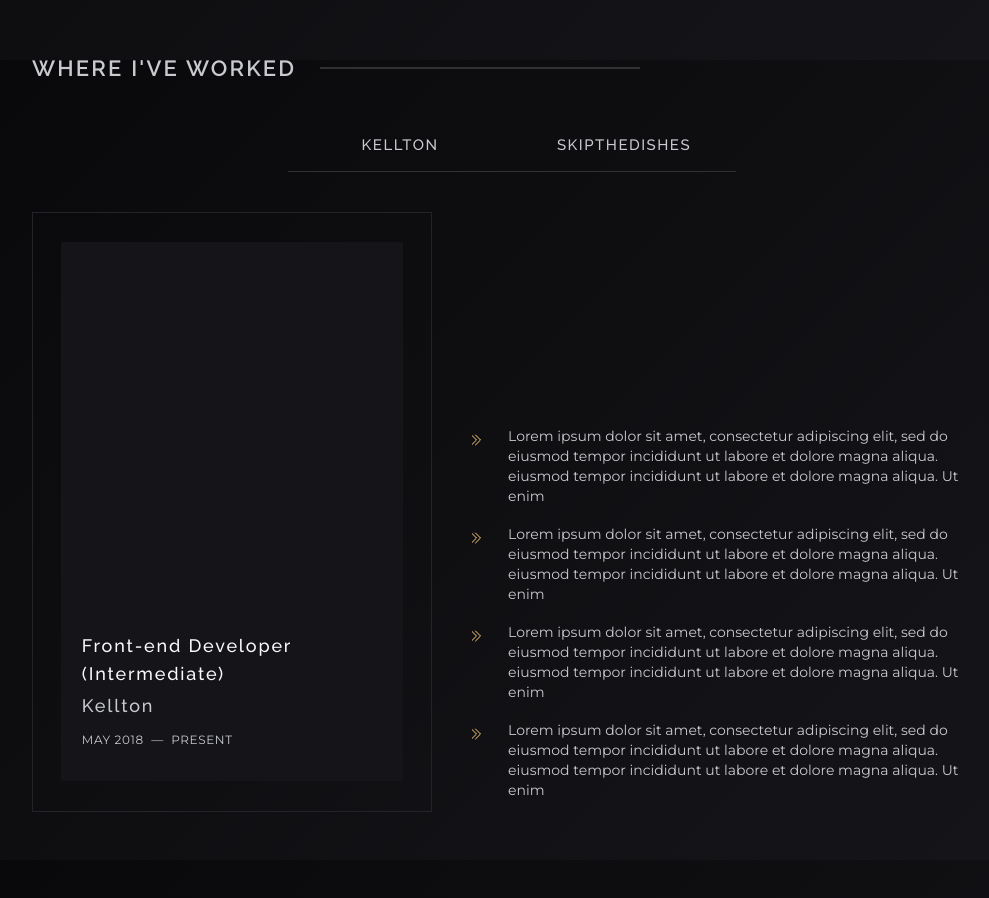
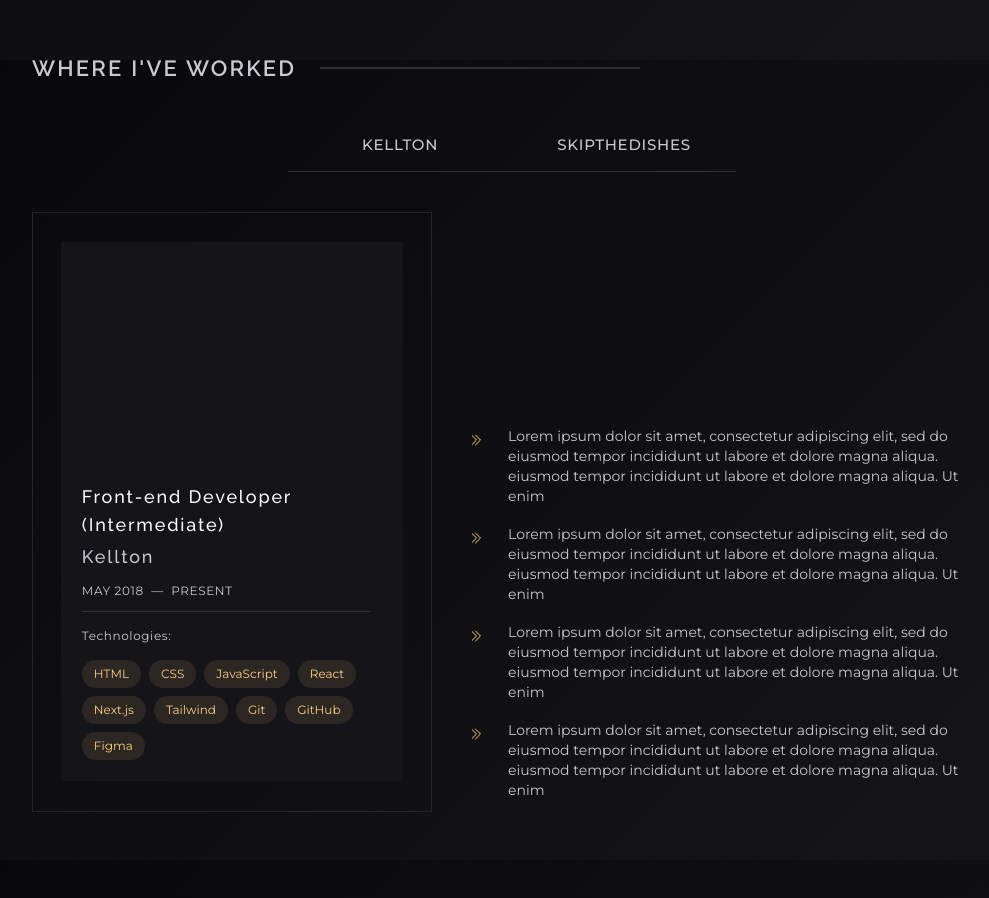
Before and after one commit to eseoooo/v1, a Next.js app: page / in a window 1280 px wide. Shown: the part 1540-2438 px from the top of the page, without its empty margins (128-1117 px from the left). Built offline with nearby package versions, Linux system fonts and the light colour scheme.

Commit message:
add technologies used

```diff
--- a/components/experience/experience-list.js
+++ b/components/experience/experience-list.js
@@ -9,11 +9,11 @@
         {jobs.map((job, index) => (
           <li
             key={index}
-            className="border-b w-full min-w-40 border-dark-800 mb-2"
+            className="border-b w-full min-w-40 border-dark-800 mb-2 font-montserrat"
           >
             <button
               type="button"
-              className="focused-link py-3 w-full font-medium text-base-base border-b-2 border-transparent hover:border-gold-700 hover:text-gold-700 hover:bg-gold-700/10 focus-visible:text-gold-700 focus-visible:bg-gold-700/10 duration-300 ease-out tracking-widest uppercase"
+              className="focused-link py-3 w-full font-medium text-base-base border-b-2 border-transparent hover:border-gold-700 hover:text-gold-700 hover:bg-gold-700/10 focus-visible:text-gold-700 focus-visible:bg-gold-700/10 duration-300 ease-out tracking-wider uppercase"
             >
               {job}
             </button>
--- a/components/experience/experience.js
+++ b/components/experience/experience.js
@@ -2,6 +2,7 @@
 import ExperienceList from "@/components/experience/experience-list";
 import JobTitlePanel from "@/components/experience/job-title-panel";
 import JobDescriptionPanel from "@/components/experience/job-description-panel";
+import TechnologiesUsedList from "@/components/shared/technologies-used-list";
 
 export default function Experience() {
   return (
@@ -9,7 +10,9 @@
       <HeadingDash>where I&apos;ve worked</HeadingDash>
       <ExperienceList />
       <div className="flex w-full flex-col justify-center  md:flex-row gap-6 lgg:gap-x-10">
-        <JobTitlePanel />
+        <JobTitlePanel>
+          <TechnologiesUsedList className="max-w-72" />
+        </JobTitlePanel>
         <JobDescriptionPanel />
       </div>
     </section>
--- a/components/experience/job-title-panel.js
+++ b/components/experience/job-title-panel.js
@@ -2,7 +2,7 @@
 import Link from "next/link";
 import { useRef } from "react";
 
-export default function JobTitlePanel() {
+export default function JobTitlePanel({ children }) {
   const linkRef = useRef();
   const linkClickHandler = (event) => {
     linkRef.current.click();
@@ -34,6 +34,7 @@
           <h6 aria-label="May 2018 to Present" className="uppercase">
             May 2018 &nbsp;—&nbsp; Present
           </h6>
+          {children} {/* Technologies used */}
         </div>
       </div>
 
@@ -58,6 +59,7 @@
         <h6 aria-label="May 2018 to Present" className="uppercase">
           May 2018 &nbsp;—&nbsp; Present
         </h6>
+        {children} {/* Technologies used */}
       </div>
     </>
   );
--- /dev/null
+++ b/components/shared/technologies-used-list.js
@@ -0,0 +1,29 @@
+export default function TechnologiesUsedList({ technologies, className }) {
+  const techs = [
+    "HTML",
+    "CSS",
+    "JavaScript",
+    "React",
+    "Next.js",
+    "Tailwind",
+    "Git",
+    "GitHub",
+    "Figma",
+  ];
+
+  return (
+    <div className={`${className}`}>
+      <h6 className="pt-4 mb-4 border-t border-dark-800">Technologies:</h6>
+      <ul className="flex flex-wrap gap-2">
+        {techs.map((technology, index) => (
+          <li
+            key={index}
+            className="text-xs font-montserrat text-gold-700 bg-gold-700/10 px-3 py-1.5 rounded-3xl"
+          >
+            {technology}
+          </li>
+        ))}
+      </ul>
+    </div>
+  );
+}
```
